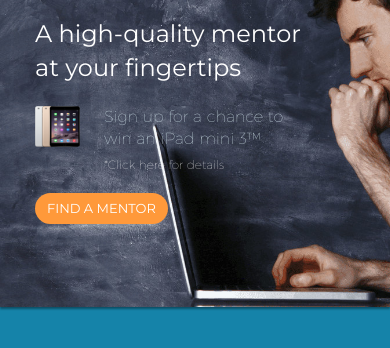
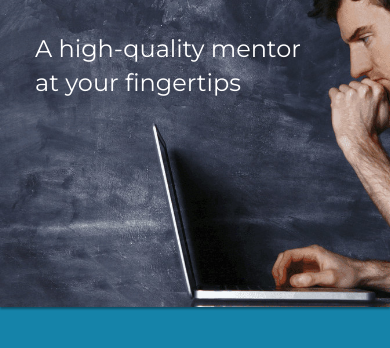
Before and after one commit to torshinc/Ask-A-Mentor-Marketing, a plain HTML site: page index.html in a window 390 px wide. Shown: the part 93-441 px from the top of the page. Drawn offline with nearby package versions, Linux system fonts and the light colour scheme.

Commit message:
Remove promotion

```diff
--- a/index.html
+++ b/index.html
@@ -59,19 +59,6 @@
 				<div class="hero-text">
 					A high-quality mentor<br class=""/> at your fingertips
 				</div>
-                <div class="promotion">
-					<img id="promotion-image" class="" src="public/img/ipads.png">
-					<div class="promotion-text">
-						<span class="promotion-text-inner" data-toggle="modal" data-target="#signUpModal" >Sign up for a chance to<br/> win an iPad mini 3&#8482;</span>
-						<div class="promotion-details">
-							<a href="promotionTerms.html"><span class="mont-thin">*Click here for </span> details</a>
-						</div>
-					</div>
-                    <div class="promotion-button">
-						<button class="btn btn-orange find-mentor-button hero" data-toggle="modal" data-target="#signUpModal" title="click to sign up for the ask a mentor platform">FIND A MENTOR</button>
-                    </div>
-
-                </div>
 			</div>
 
 		</div>
--- a/public/style/responsive.css
+++ b/public/style/responsive.css
@@ -19,8 +19,8 @@
     height: 560px;
   }
   #hero div .hero-text {
-    margin-top: 150px;
-    font-size: 2.4em;
+    margin-top: 200px;
+    font-size: 2.8em;
   }
   #header #ask-a-mentor-logo {
     height: 65px;
@@ -37,8 +37,8 @@
 	  position:relative;
   }
   #hero div .hero-text {
-    margin-top: 135px;
-    font-size: 2em;
+    margin-top: 165px;
+    font-size: 2.5em;
   }
   #how-it-works div .screenshot-image-container img {
     width: 100%;
@@ -63,8 +63,8 @@
 	  background-position: center;
   }
   #hero div .hero-text {
-    margin-top: 110px;
-    font-size: 1.6em;
+    margin-top: 135px;
+    font-size: 2.2em;
   }
   #how-it-works div .screenshot-image-container img {
     width: 100%;
@@ -96,7 +96,7 @@
 	  background-position: center;
   }
   #hero div .hero-text {
-    margin-top: 110px;
+    margin-top: 125px;
     font-size: 1.5em;
   }
 
--- a/public/style/style.css
+++ b/public/style/style.css
@@ -232,7 +232,7 @@ body .bold {
   /*min-width: 700px;*/
 /*}*/
 #hero .hero-text {
-  margin-top: 160px;
+  margin-top: 200px;
   text-align: left;
   color: white;
   font-size: 3em;
```
